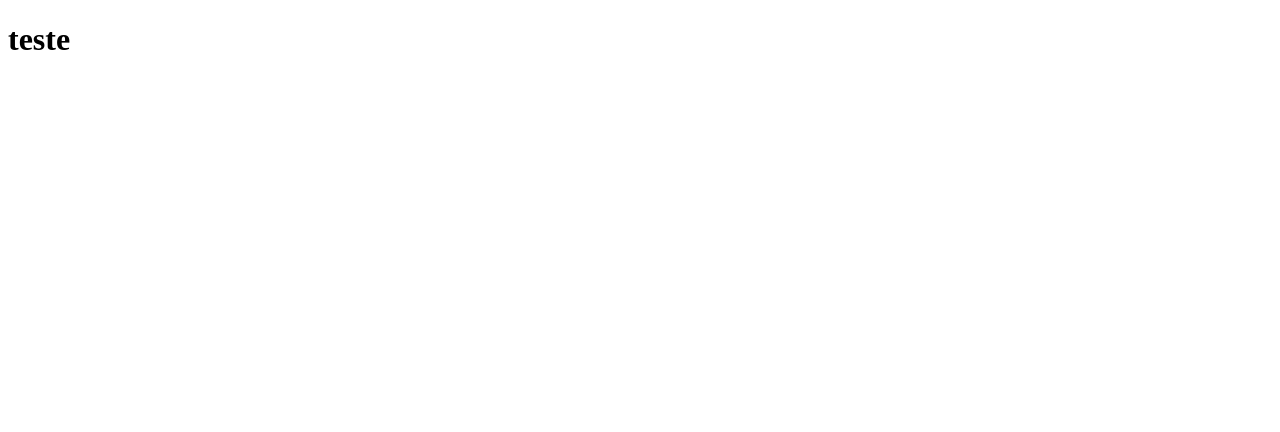
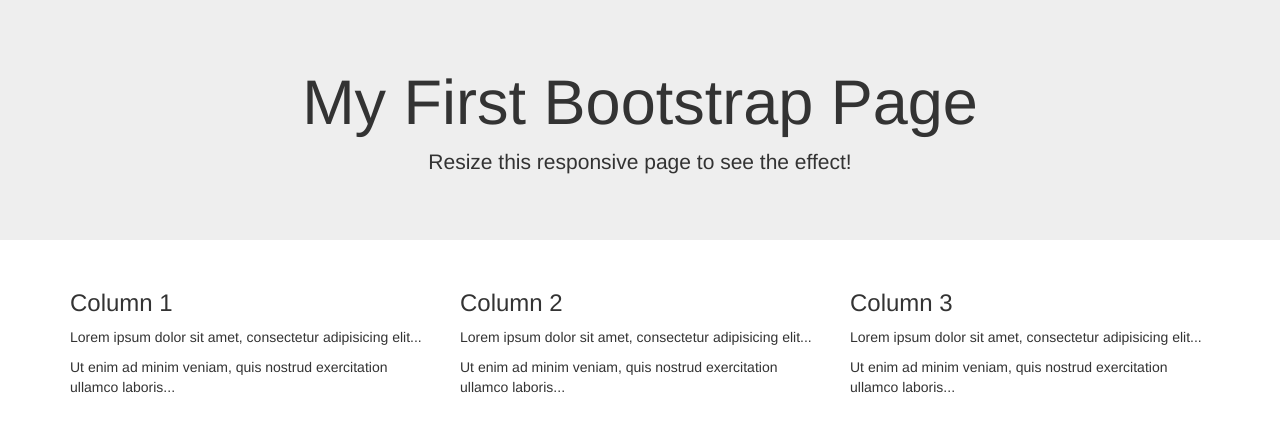
Before and after one commit to ThiagoKasperSouza/js_bootstrap_webserver, a website: page index.html in a window 1280 px wide. Drawn offline with nearby package versions, Linux system fonts and the light colour scheme.

Commit message:
feat: Updating with bootstrap

```diff
--- a/index.html
+++ b/index.html
@@ -1,11 +1,39 @@
 <!DOCTYPE html>
 <html lang="en">
 <head>
-    <meta charset="UTF-8">
-    <meta name="viewport" content="width=device-width, initial-scale=1.0">
-    <title>Document</title>
+  <title>Bootstrap Example</title>
+  <meta charset="utf-8">
+  <meta name="viewport" content="width=device-width, initial-scale=1">
+  <link rel="stylesheet" href="https://maxcdn.bootstrapcdn.com/bootstrap/3.4.1/css/bootstrap.min.css">
+  <script src="https://ajax.googleapis.com/ajax/libs/jquery/3.7.1/jquery.min.js"></script>
+  <script src="https://maxcdn.bootstrapcdn.com/bootstrap/3.4.1/js/bootstrap.min.js"></script>
 </head>
 <body>
-    <h1>teste</h1>
+
+<div class="jumbotron text-center">
+  <h1>My First Bootstrap Page</h1>
+  <p>Resize this responsive page to see the effect!</p>
+</div>
+
+<div class="container">
+  <div class="row">
+    <div class="col-sm-4">
+      <h3>Column 1</h3>
+      <p>Lorem ipsum dolor sit amet, consectetur adipisicing elit...</p>
+      <p>Ut enim ad minim veniam, quis nostrud exercitation ullamco laboris...</p>
+    </div>
+    <div class="col-sm-4">
+      <h3>Column 2</h3>
+      <p>Lorem ipsum dolor sit amet, consectetur adipisicing elit...</p>
+      <p>Ut enim ad minim veniam, quis nostrud exercitation ullamco laboris...</p>
+    </div>
+    <div class="col-sm-4">
+      <h3>Column 3</h3>
+      <p>Lorem ipsum dolor sit amet, consectetur adipisicing elit...</p>
+      <p>Ut enim ad minim veniam, quis nostrud exercitation ullamco laboris...</p>
+    </div>
+  </div>
+</div>
+
 </body>
 </html>
```
